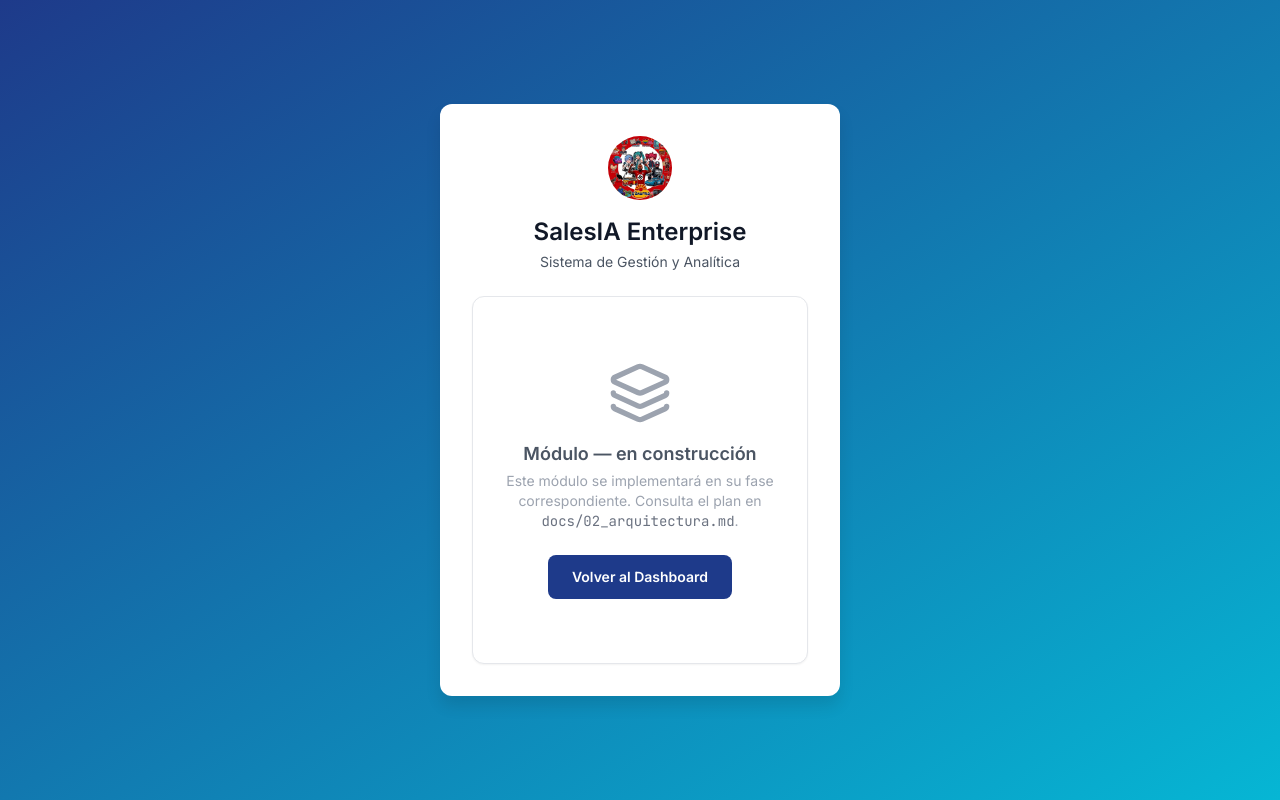
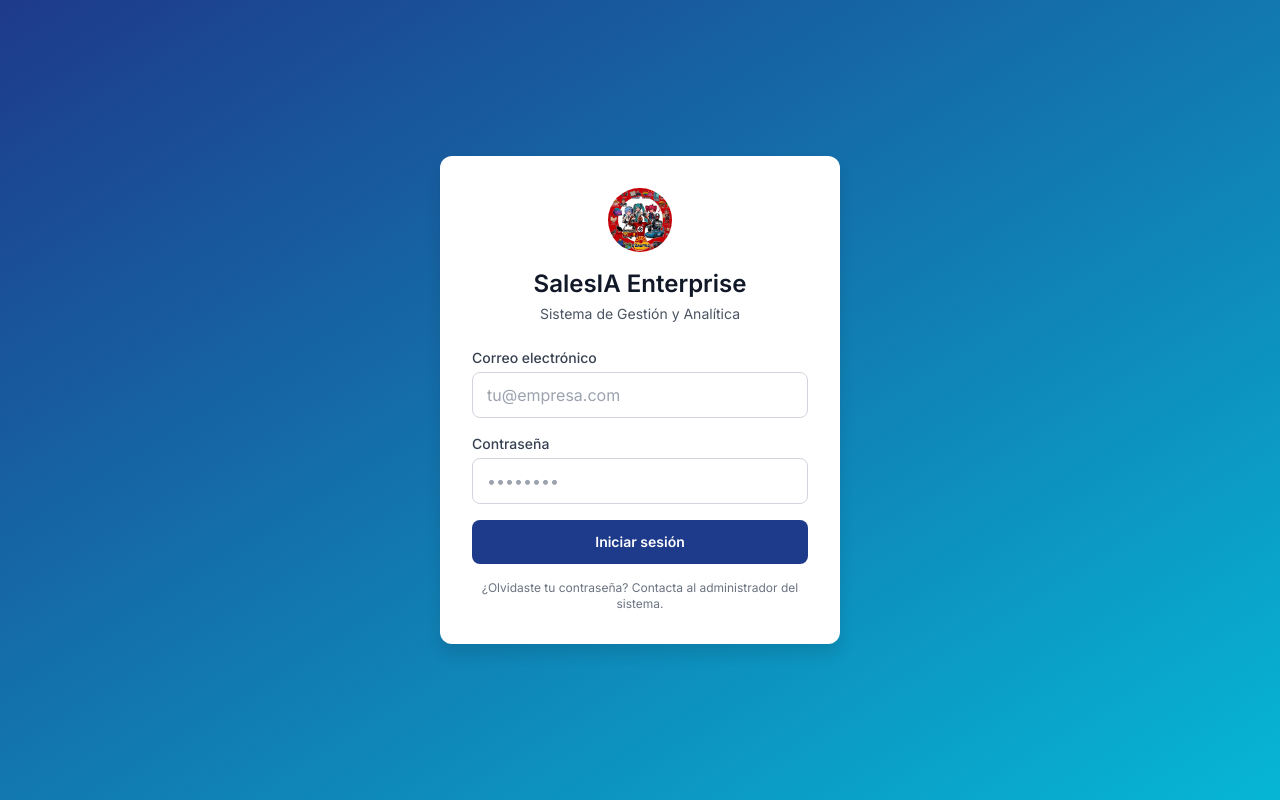
Before and after one commit to Grupo-04-Senati/SALESIA-ENTERPRISE, a React (Vite) app in the folder frontend/: page /login in a window 1280 px wide. Built offline with nearby package versions, Linux system fonts and the light colour scheme.

Commit message:
feat(frontend): login y dashboard inicial con KPIs del sistema de diseno

```diff
--- a/frontend/src/app/router.tsx
+++ b/frontend/src/app/router.tsx
@@ -2,6 +2,8 @@ import { createBrowserRouter } from 'react-router-dom'
 import MainLayout from '@/layouts/MainLayout'
 import AuthLayout from '@/layouts/AuthLayout'
 import PlaceholderPage from './PlaceholderPage'
+import LoginPage from '@/modules/auth/pages/LoginPage'
+import DashboardPage from '@/modules/dashboard/pages/DashboardPage'
 import { NAV_ITEMS } from '@/utils/constants'
 
 /**
@@ -13,13 +15,13 @@ export const router = createBrowserRouter([
   {
     path: '/login',
     element: <AuthLayout />,
-    children: [{ index: true, element: <PlaceholderPage /> }],
+    children: [{ index: true, element: <LoginPage /> }],
   },
   {
     path: '/',
     element: <MainLayout />,
     children: [
-      { index: true, element: <PlaceholderPage /> },
+      { index: true, element: <DashboardPage /> },
       ...NAV_ITEMS.filter((item) => item.path !== '/').map((item) => ({
         path: item.path.slice(1),
         element: <PlaceholderPage />,
--- a/frontend/src/modules/auth/pages/LoginPage.tsx
+++ b/frontend/src/modules/auth/pages/LoginPage.tsx
@@ -0,0 +1,80 @@
+import { useState } from 'react'
+import type { FormEvent } from 'react'
+
+/**
+ * Página de Login (Fase 03 — sistema de diseño).
+ * La autenticación real contra la API se conecta en la Fase 05.
+ */
+export default function LoginPage() {
+  const [email, setEmail] = useState('')
+  const [password, setPassword] = useState('')
+  const [message, setMessage] = useState<string | null>(null)
+
+  const handleSubmit = (event: FormEvent<HTMLFormElement>) => {
+    event.preventDefault()
+    setMessage(
+      'La autenticación se conectará al backend en la Fase 05 (API FastAPI).',
+    )
+  }
+
+  return (
+    <form onSubmit={handleSubmit} className="space-y-4">
+      <div>
+        <label
+          htmlFor="email"
+          className="mb-1 block text-body-sm font-medium text-gray-700"
+        >
+          Correo electrónico
+        </label>
+        <input
+          id="email"
+          name="email"
+          type="email"
+          autoComplete="email"
+          required
+          placeholder="tu@empresa.com"
+          value={email}
+          onChange={(event) => setEmail(event.target.value)}
+          className="input"
+        />
+      </div>
+
+      <div>
+        <label
+          htmlFor="password"
+          className="mb-1 block text-body-sm font-medium text-gray-700"
+        >
+          Contraseña
+        </label>
+        <input
+          id="password"
+          name="password"
+          type="password"
+          autoComplete="current-password"
+          required
+          placeholder="••••••••"
+          value={password}
+          onChange={(event) => setPassword(event.target.value)}
+          className="input"
+        />
+      </div>
+
+      <button type="submit" className="btn-primary w-full">
+        Iniciar sesión
+      </button>
+
+      {message && (
+        <p
+          role="status"
+          className="rounded-md border border-info bg-info-bg px-3 py-2 text-caption text-info-fg"
+        >
+          {message}
+        </p>
+      )}
+
+      <p className="text-center text-caption text-gray-500">
+        ¿Olvidaste tu contraseña? Contacta al administrador del sistema.
+      </p>
+    </form>
+  )
+}
--- a/frontend/src/modules/dashboard/components/KpiCard.tsx
+++ b/frontend/src/modules/dashboard/components/KpiCard.tsx
@@ -0,0 +1,56 @@
+import type { LucideIcon } from 'lucide-react'
+
+interface KpiCardProps {
+  /** Etiqueta del KPI (14px, gris 500) */
+  label: string
+  /** Valor principal (36px, bold, azul corporativo) */
+  value: string
+  /** Icono en la esquina superior derecha */
+  icon: LucideIcon
+  /** Variación frente al periodo anterior, ej. "+8%" */
+  trend?: string
+  /** true = tendencia verde, false = roja */
+  trendUp?: boolean
+  /** Texto de contexto secundario */
+  hint?: string
+}
+
+/**
+ * Card KPI del sistema de diseño (txt §5.3):
+ * fondo blanco, borde gris 200, radio 12px, padding 24px,
+ * icono superior derecha, valor 36px #1E3A8A.
+ */
+export default function KpiCard({
+  label,
+  value,
+  icon: Icon,
+  trend,
+  trendUp,
+  hint,
+}: KpiCardProps) {
+  return (
+    <div className="card relative">
+      <Icon
+        aria-hidden="true"
+        className="absolute right-6 top-6 h-6 w-6 text-accent"
+      />
+
+      <p className="pr-8 text-body-sm font-medium text-gray-500">{label}</p>
+
+      <p className="mt-2 text-kpi text-primary">{value}</p>
+
+      <div className="mt-2 flex items-center gap-2">
+        {trend && (
+          <span
+            className={`text-caption font-semibold ${
+              trendUp ? 'text-success' : 'text-error'
+            }`}
+          >
+            {trendUp ? '▲' : '▼'} {trend}
+          </span>
+        )}
+        {hint && <span className="text-caption text-gray-500">{hint}</span>}
+      </div>
+    </div>
+  )
+}
--- a/frontend/src/modules/dashboard/pages/DashboardPage.tsx
+++ b/frontend/src/modules/dashboard/pages/DashboardPage.tsx
@@ -0,0 +1,57 @@
+import { ShoppingCart, DollarSign, Activity, Users } from 'lucide-react'
+import KpiCard from '../components/KpiCard'
+
+/**
+ * Dashboard ejecutivo (RF-09).
+ * Los valores reales llegarán con la API (Fase 05 → dashboard/summary);
+ * por ahora se muestran como «pendiente» manteniendo el diseño final.
+ */
+export default function DashboardPage() {
+  return (
+    <div className="space-y-8">
+      <div>
+        <h1>Dashboard</h1>
+        <p className="mt-1 text-body-sm text-gray-600">
+          Resumen ejecutivo de ventas, ingresos y actividad comercial.
+        </p>
+      </div>
+
+      <div className="grid gap-6 sm:grid-cols-2 xl:grid-cols-4">
+        <KpiCard
+          label="Ventas del mes"
+          value="—"
+          icon={ShoppingCart}
+          hint="pendiente de API"
+        />
+        <KpiCard
+          label="Ingresos"
+          value="—"
+          icon={DollarSign}
+          hint="pendiente de API"
+        />
+        <KpiCard
+          label="Transacciones"
+          value="—"
+          icon={Activity}
+          hint="pendiente de API"
+        />
+        <KpiCard
+          label="Clientes"
+          value="—"
+          icon={Users}
+          hint="pendiente de API"
+        />
+      </div>
+
+      <div className="card">
+        <h3>Próximos pasos</h3>
+        <p className="mt-2 text-body-sm text-gray-600">
+          Este dashboard se poblará con datos reales cuando la API{' '}
+          <span className="font-mono text-gray-800">GET /dashboard/summary</span>{' '}
+          esté disponible (Fase 05 · backend FastAPI). Mientras tanto, el
+          sistema de diseño, los KPIs y la navegación ya están operativos.
+        </p>
+      </div>
+    </div>
+  )
+}
```
